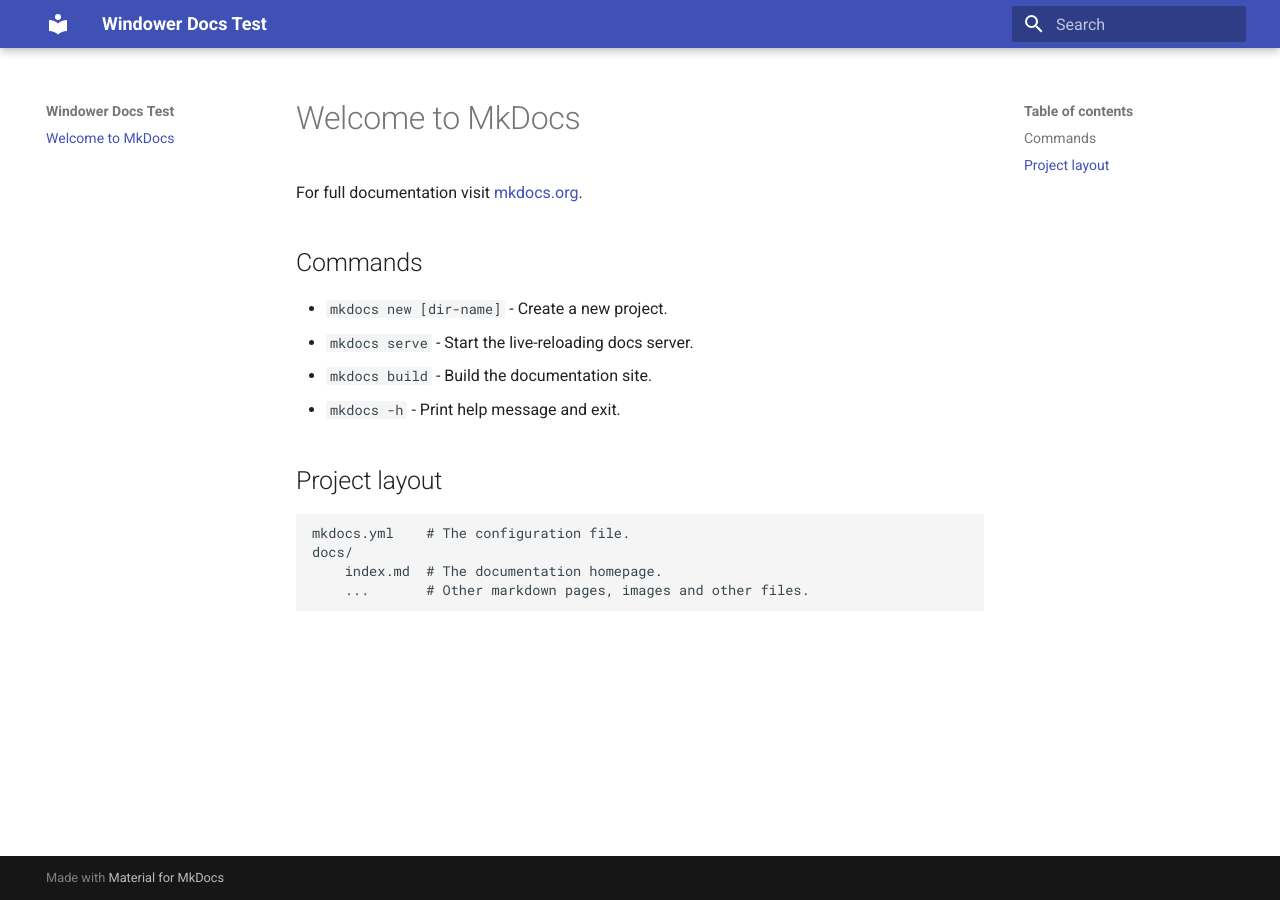
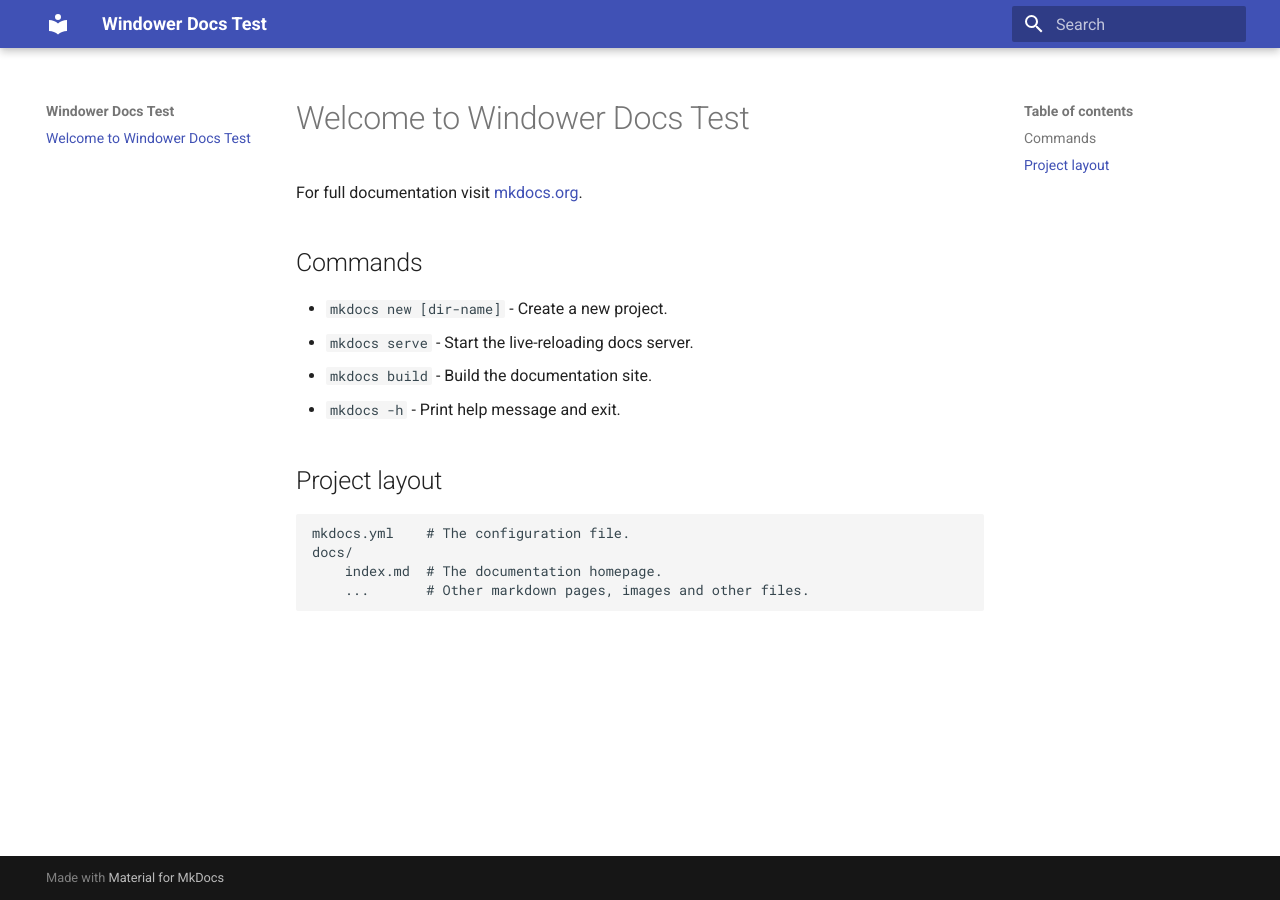
Before and after one commit to zetaepyon/windower-docs, an MkDocs documentation site: the page built from docs/index.md, in a window 1280 px wide. Built offline with MkDocs 1.6.1 and Material for MkDocs 9.7.7, drawn with Linux system fonts in a browser that asks for light colours.

Commit message:
Update index.md

```diff
--- a/docs/index.md
+++ b/docs/index.md
@@ -1,4 +1,4 @@
-# Welcome to MkDocs
+# Welcome to Windower Docs Test
 
 For full documentation visit [mkdocs.org](https://www.mkdocs.org).
 
```
